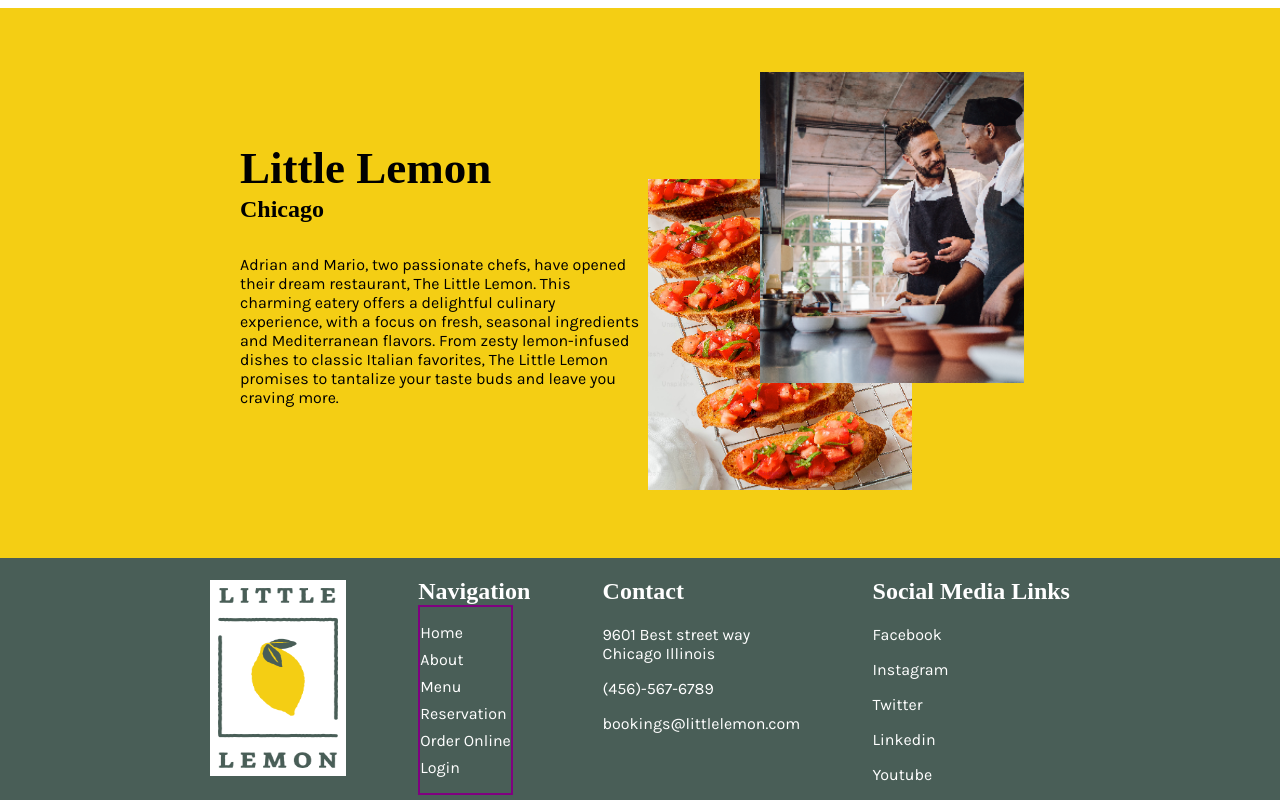
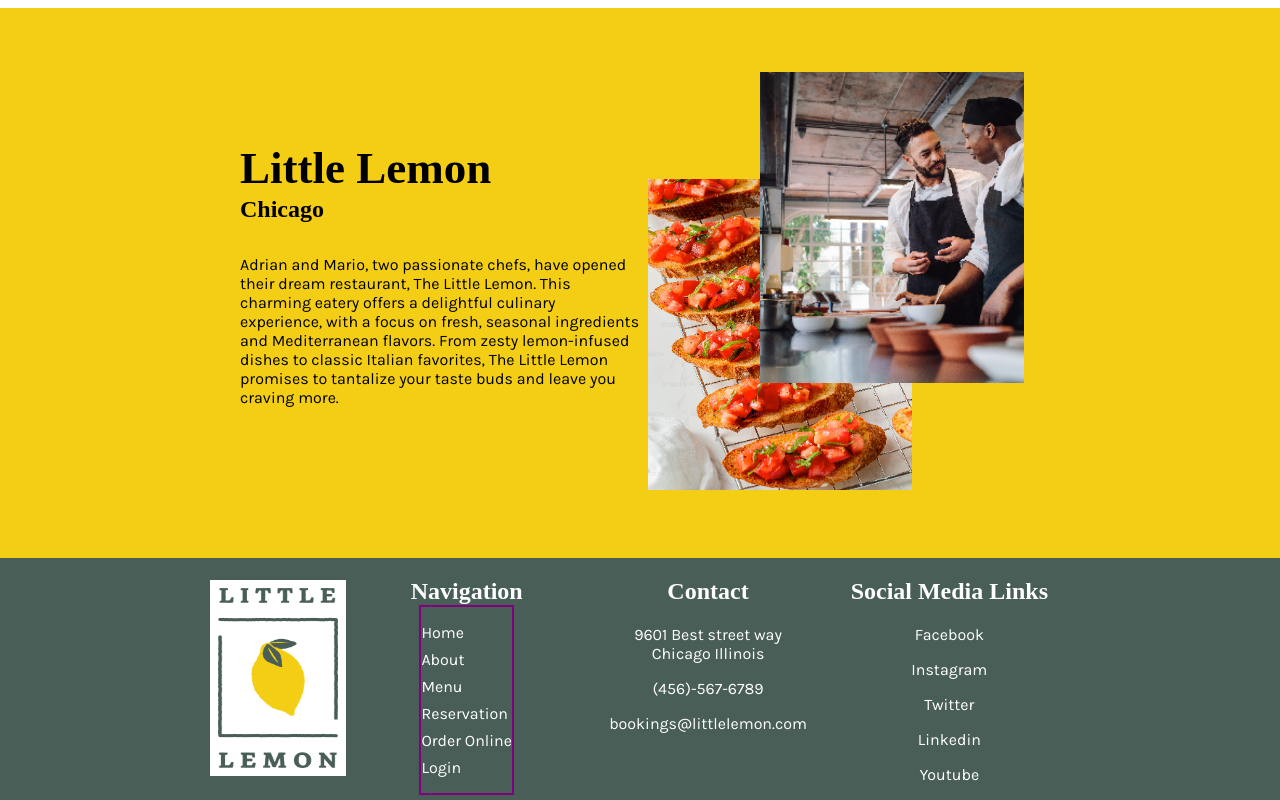
Before and after one commit to sabrinakj/little-lemon, a React (Create React App) app: page / in a window 1280 px wide. Shown: the part 1482-2282 px from the top of the page. Built offline with nearby package versions, Linux system fonts and the light colour scheme; a web font is replaced by a local one.

Commit message:
responsiveness ok for footer

```diff
--- a/src/components/Footer.css
+++ b/src/components/Footer.css
@@ -1,23 +1,25 @@
 .footer {
-  /* border: 1px orange solid; */
+  /* border: 4px blue solid; */
   color: white;
   background-color: #495E57;
-  /* max-width: 53.75rem; */
   margin: auto;
 
 }
 
 .footer-container {
-  width: 53.75rem;
   display: flex;
+  flex-direction: column;
   justify-content: space-between;
+  align-items: center;
   margin: auto;
 }
 
 .footer-nav {
+  /* border: 4px yellow solid; */
   display: flex;
   flex-direction: column;
-  align-items: flex-start;
+  align-items: center;
+  width: 360px;
 }
 
 .footer-nav h2 {
@@ -36,3 +38,42 @@
   height: 180px;
   width: 120px;
 }
+
+.contact-info {
+  /* border: 4px purple solid; */
+  width: 360px;
+  text-align: center;
+}
+
+.social-media {
+  /* border: 4px orange solid; */
+  width: 360px;
+  text-align: center;
+
+}
+
+@media (min-width: 860px) {
+  .footer-container {
+    flex-direction: row;
+    align-items: flex-start;
+    width: 53.75rem;
+  }
+
+  .contact-info {
+    width: 360px;
+    text-align: center;
+  }
+
+  .social-media {
+    width: 360px;
+    text-align: center;
+  }
+
+  .footer-nav {
+    display: flex;
+    flex-direction: column;
+    align-items: center;
+    width: 360px;
+  }
+
+}
--- a/src/components/Footer.js
+++ b/src/components/Footer.js
@@ -6,10 +6,7 @@ import Nav from '../components/Nav.js'
 function Footer() {
   return (
     <footer className='footer' id='contact'>
-      {/* <p>&copy; 2024 Little Lemon. All rights reserved.</p>
-      <p>Contact us: info@littlelemon.com</p> */}
       <div className='footer-container'>
-
         <div className='footer-logo-bg'>
           <img className='footer-img' src={logo} alt="Little Lemon Logo"/>
         </div>
@@ -19,7 +16,7 @@ function Footer() {
           <Nav isVertical={true}/>
         </div>
 
-        <div>
+        <div className='contact-info'>
           <h2>Contact</h2>
           <p>
             9601 Best street way<br/>Chicago Illinois
@@ -30,7 +27,7 @@ function Footer() {
 
         </div>
 
-        <div>
+        <div className='social-media'>
           <h2>Social Media Links</h2>
           <p>Facebook</p>
           <p>Instagram</p>
```
